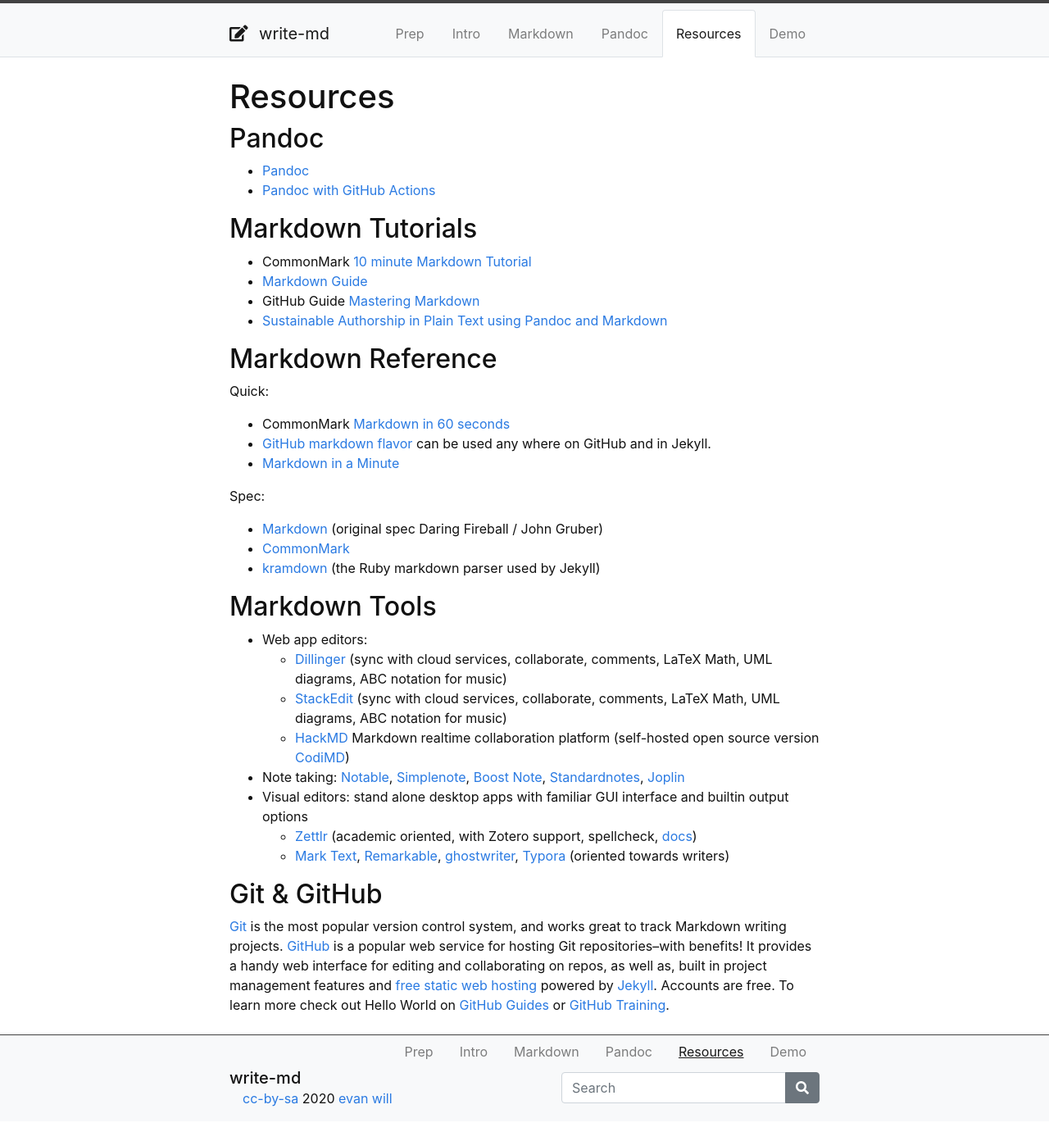
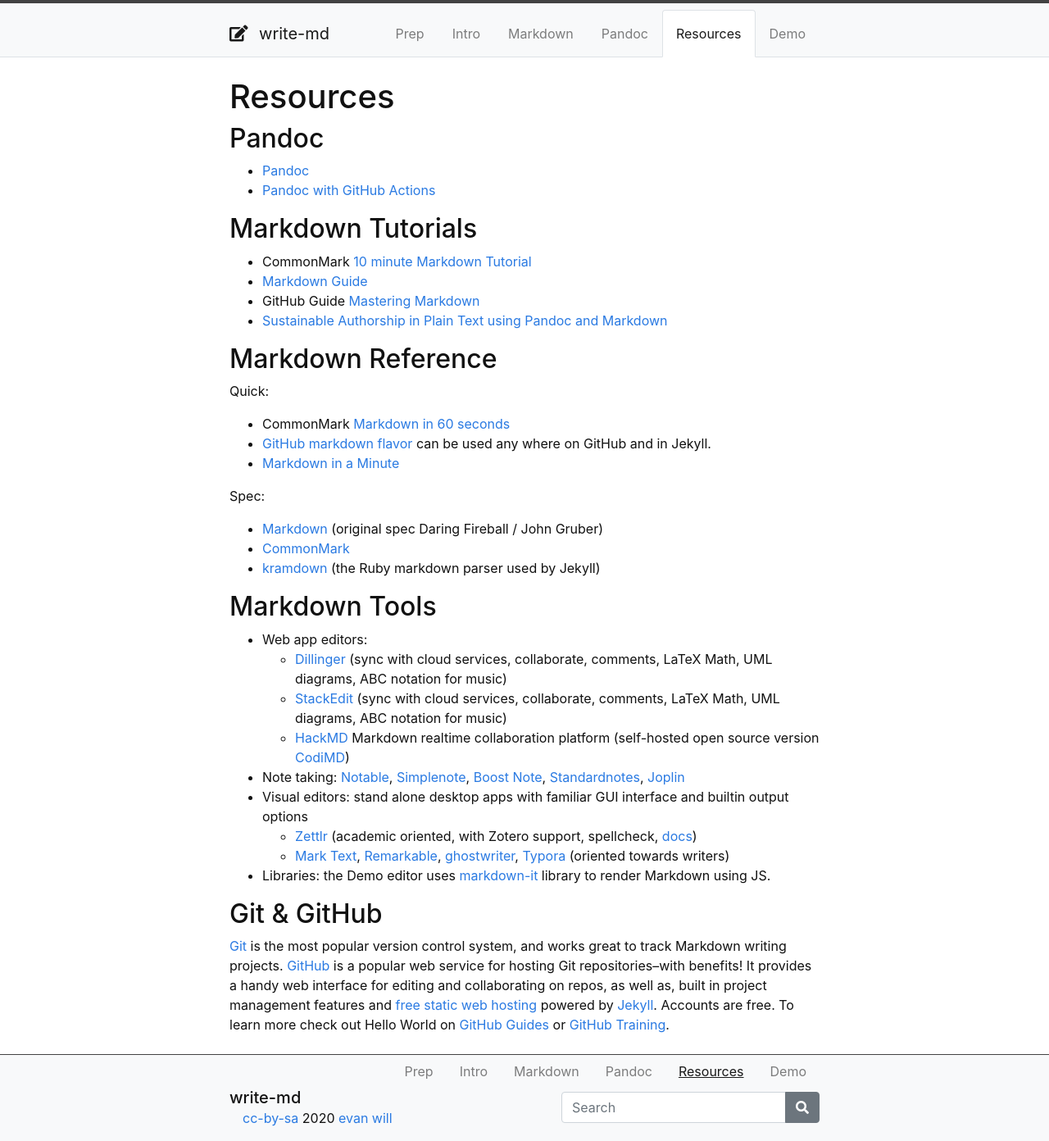
Before and after one commit to evanwill/write-md, a Jekyll site: the page built from content/4-resources.md, in a window 1280 px wide. Shown: the whole page at 82% size. Built offline with Jekyll 4.4.1, drawn with Linux system fonts in a browser that asks for light colours; before the commit the page ends 1368 px from its top, so only the background shows below that.

Commit message:
link to markdown-it

```diff
--- a/_includes/js/editor-js.html
+++ b/_includes/js/editor-js.html
@@ -1,3 +1,4 @@
+<!-- super basic preview using markdown-it, https://github.com/markdown-it/markdown-it -->
 <script src="https://cdnjs.cloudflare.com/ajax/libs/markdown-it/10.0.0/markdown-it.js" integrity="sha256-uhsZv/1rhiqa0K9vDMZzGa5ZEFVECUsJ1yQ7qtShRlc=" crossorigin="anonymous"></script>
 <script>
     var md = window.markdownit();
--- a/content/4-resources.md
+++ b/content/4-resources.md
@@ -41,6 +41,7 @@ Spec:
 - Visual editors: stand alone desktop apps with familiar GUI interface and builtin output options
     - [Zettlr](https://www.zettlr.com/) (academic oriented, with Zotero support, spellcheck, [docs](https://docs.zettlr.com/))
     - [Mark Text](https://marktext.app/), [Remarkable](https://remarkableapp.github.io/index.html), [ghostwriter](https://wereturtle.github.io/ghostwriter/), [Typora](https://www.typora.io/) (oriented towards writers)
+- Libraries: the Demo editor uses [markdown-it](https://github.com/markdown-it/markdown-it) library to render Markdown using JS.
 
 ## Git & GitHub
 
```
